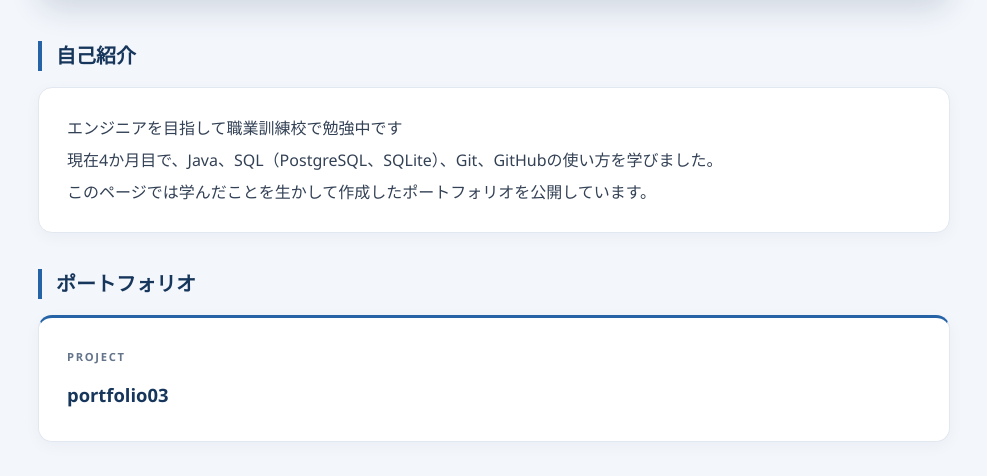
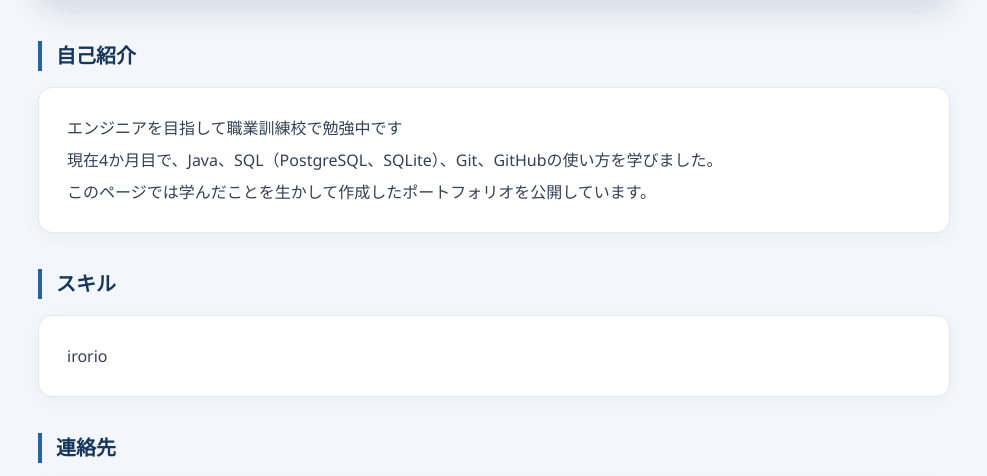
Before and after one commit to YukiY9522/YukiY9522.github.io, a plain HTML site: page index.html in a window 1280 px wide. Shown: the part 248-724 px from the top of the page, without its empty margins (146-1133 px from the left). Drawn offline with Linux system fonts and the light colour scheme.

Commit message:
feat:js追加・index編集

```diff
--- a/index.html
+++ b/index.html
@@ -14,6 +14,12 @@
         現在4か月目で、Java、SQL（PostgreSQL、SQLite）、Git、GitHubの使い方を学びました。<br>
         このページでは学んだことを生かして作成したポートフォリオを公開しています。
     </p>
+	<h2>スキル</h2>
+	<p>
+		irorio
+	</p>
+	<h2>連絡先</h2>
+	<p>　　　　</p>
     <h2>ポートフォリオ</h2>
     <p class="portfolio-card">portfolio03</p>
 </body>
```
